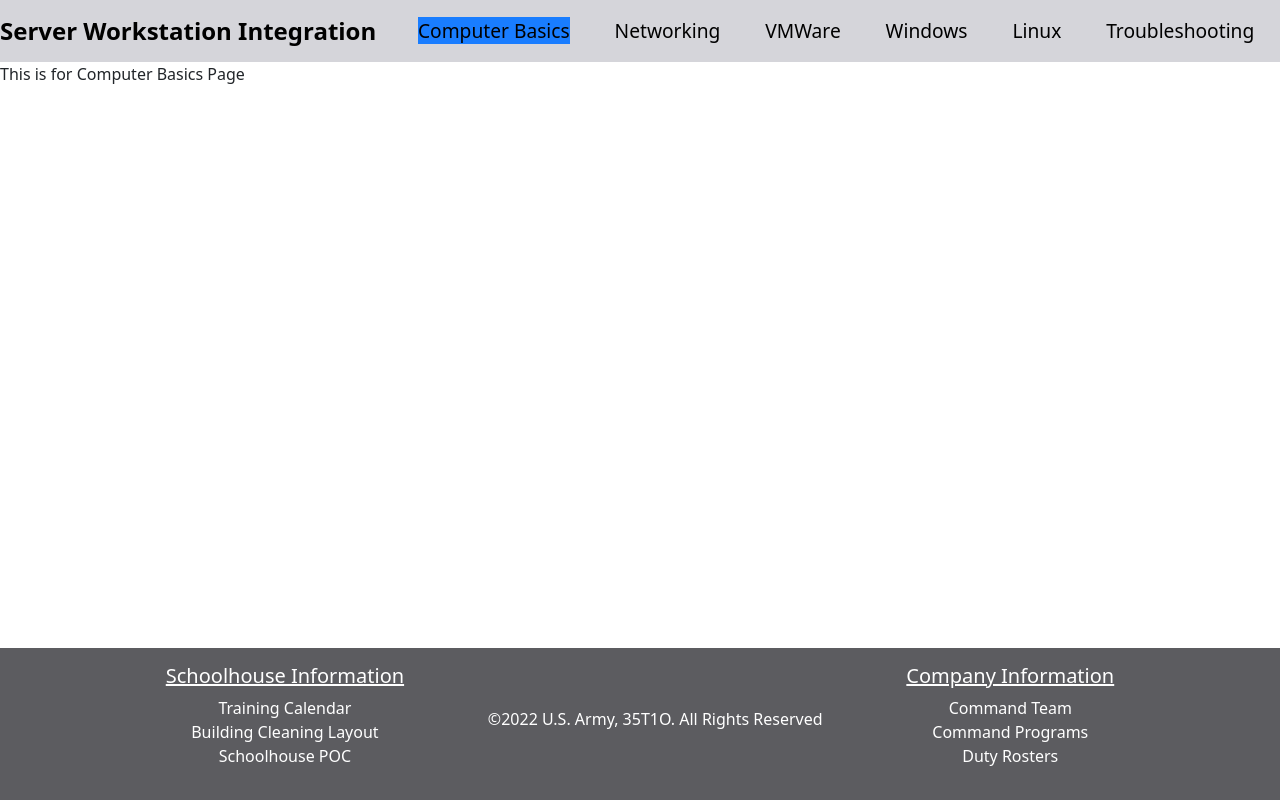
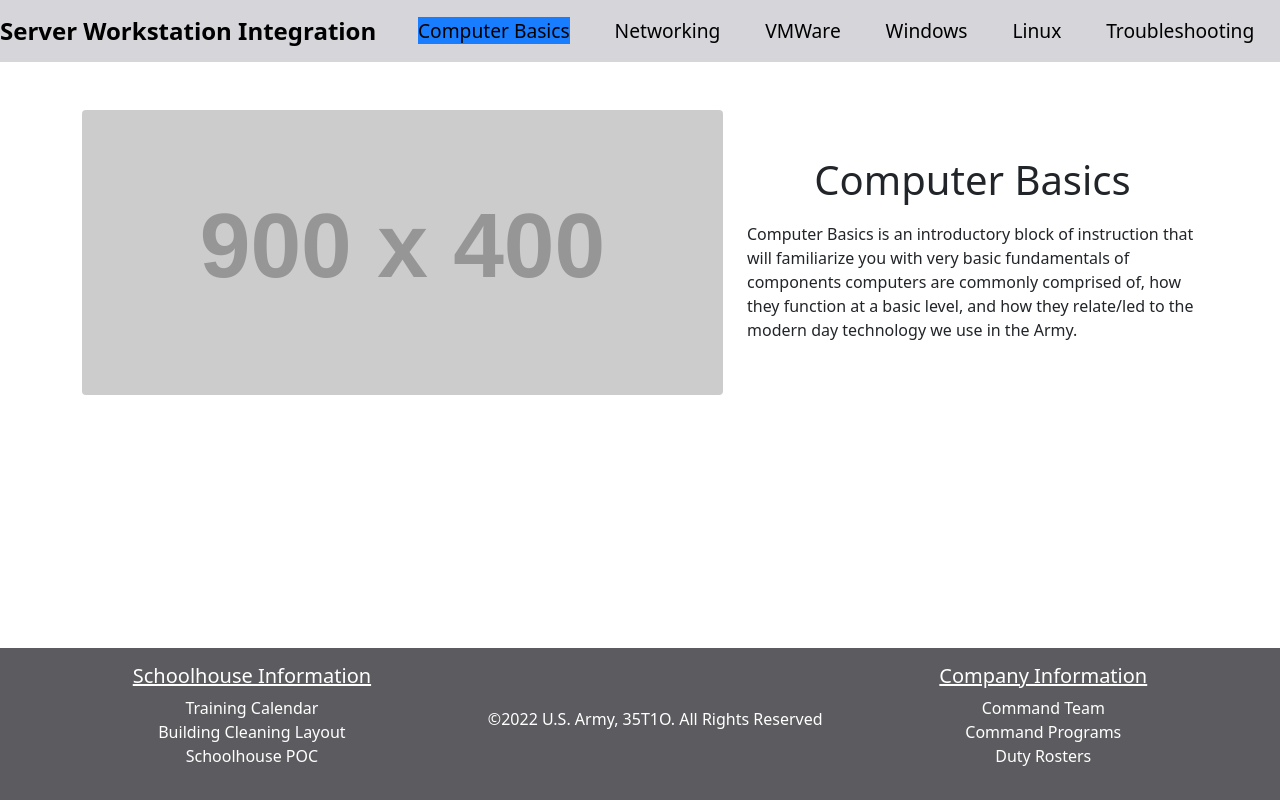
Before and after one commit to LAWLZXDD/T-intra, a React (Create React App) app: page /Basics in a window 1280 px wide. Built offline with nearby package versions, Linux system fonts and the light colour scheme.

Commit message:
added a general layout

```diff
--- a/src/App.css
+++ b/src/App.css
@@ -35,7 +35,7 @@ footer{
   bottom: 0;
   width: 100%;
 }
-.container{
+.foot-container{
   display: flex;
   justify-content: space-evenly;
   align-items: center;
--- a/src/components/Basics.js
+++ b/src/components/Basics.js
@@ -1,12 +1,34 @@
 import React from "react"
+
+//make cards for left hand side that will flow from left to right and wrap around: 5-6 cards
+//Hardware Components, Firmware lessons, Software lessons, OSI vs TCP/IP Model, Intro to IP addressing/subnet
 
 function Basics(){
 
     return(
-        <div>
-            <p>This is for Computer Basics Page</p>
+    <div className="home">
+      <div class="container">
+        <div class="row align-items-center my-5">
+          <div class="col-lg-7">
+            <img
+              class="img-fluid rounded mb-4 mb-lg-0"
+              src="http://placehold.it/900x400"
+              alt=""
+            />
+          </div>
+          <div class="col-xl-5">
+            <h1 class="font-weight-light">Computer Basics</h1>
+            <p>
+              Computer Basics is an introductory block of instruction that will familiarize
+              you with very basic fundamentals of components computers are commonly comprised of,
+              how they function at a basic level, and how they relate/led to the modern day technology we use in the Army.
+            </p>
+          </div>
         </div>
-    )
+      </div>
+    </div>
+  );
 }
 
+
 export default Basics
--- a/src/components/Footer.js
+++ b/src/components/Footer.js
@@ -1,14 +1,11 @@
 import React from "react";
-
-//TODO
-//Make list for Training Calendar Link, Building Cleanup, Address
 
 function Footer(){
 
     return(
         <footer>
-            <div className="container">
-                <div className="box" className="d-none d-md-block">
+            <div className="foot-container">
+                <div className="d-none d-lg-block">
                     <h5 className="test">Schoolhouse Information</h5>
                     <ul className="schoolhouse-info">
                         <li className="schoolhouse-info">Training Calendar</li>
@@ -19,7 +16,7 @@ function Footer(){
                 <div id="copyright" className="d-none d-lg-block">
                     <h6 className="test">©2022 U.S. Army, 35T1O. All Rights Reserved</h6>
                 </div>
-                <div className="box" className="d-none d-md-block">
+                <div className="d-none d-lg-block">
                     <h5 className="test">Company Information</h5>
                     <ul className="schoolhouse-info">
                         <li className="schoolhouse-info">Command Team</li>
```
